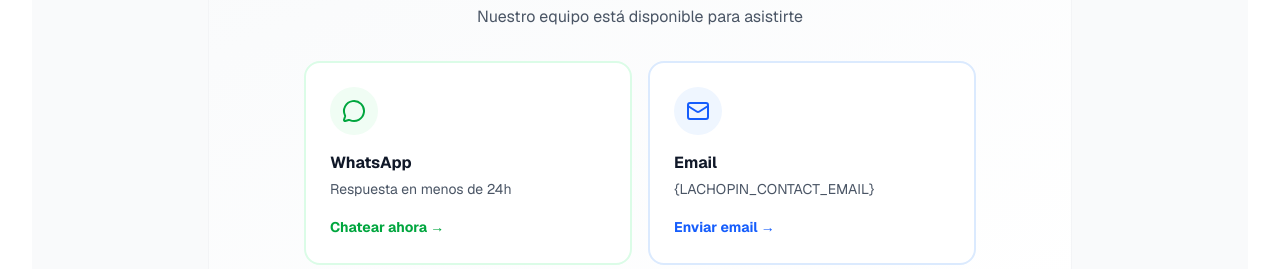
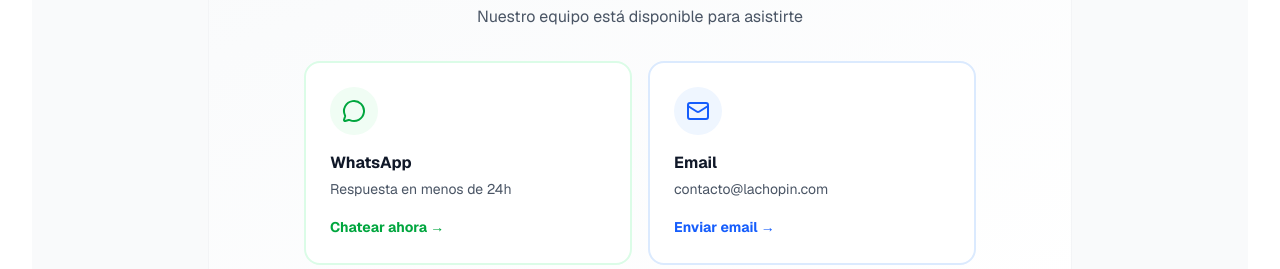
Before and after one commit to EnriqueBarroso/timbiriche-cuba, a Next.js app in the folder lachopin-frontend/: page /ayuda in a window 1280 px wide. Shown: the part 1204-1473 px from the top of the page. Built offline with nearby package versions, Linux system fonts and the light colour scheme; no server answers.

Commit message:
fix(frontend): use unified support email

```diff
--- a/lachopin-frontend/app/ayuda/page.tsx
+++ b/lachopin-frontend/app/ayuda/page.tsx
@@ -99,9 +99,9 @@ const contactMethods = [
   {
     icon: <Mail className="w-6 h-6" />,
     title: "Email",
-    description: "{LACHOPIN_CONTACT_EMAIL}",
+    description: LACHOPIN_CONTACT_EMAIL,
     action: "Enviar email",
-    href: "mailto:soporte@lachopin.com",
+    href: `mailto:${LACHOPIN_CONTACT_EMAIL}`,
     color: "blue",
   },
 ];
```
